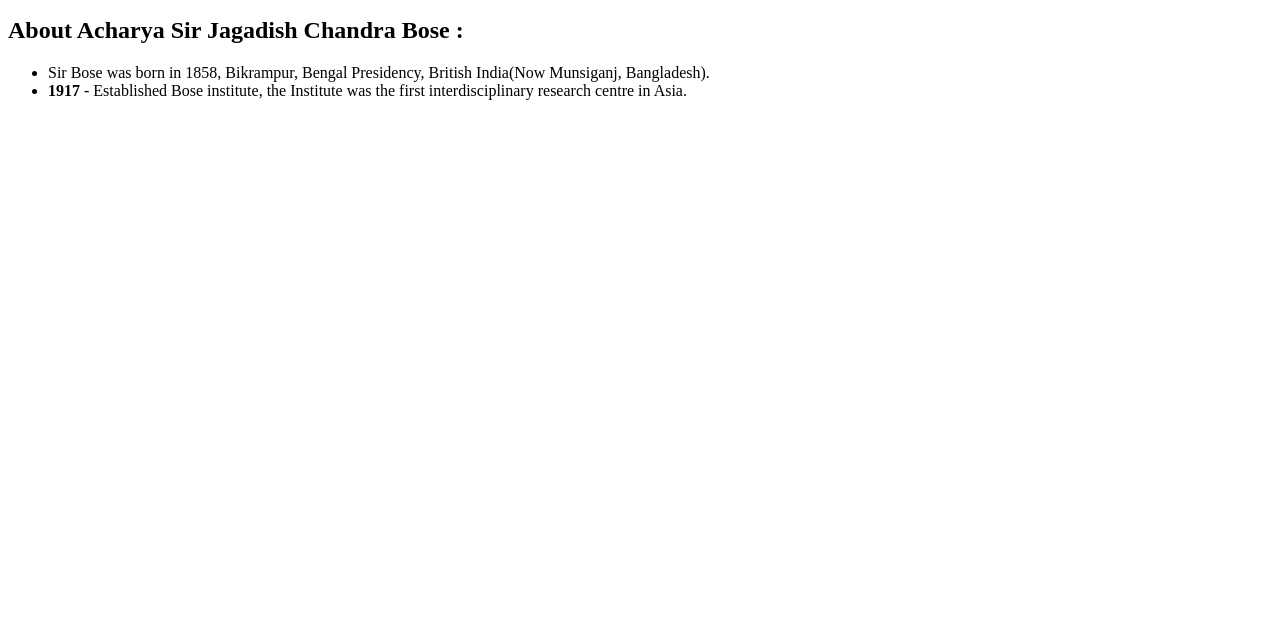
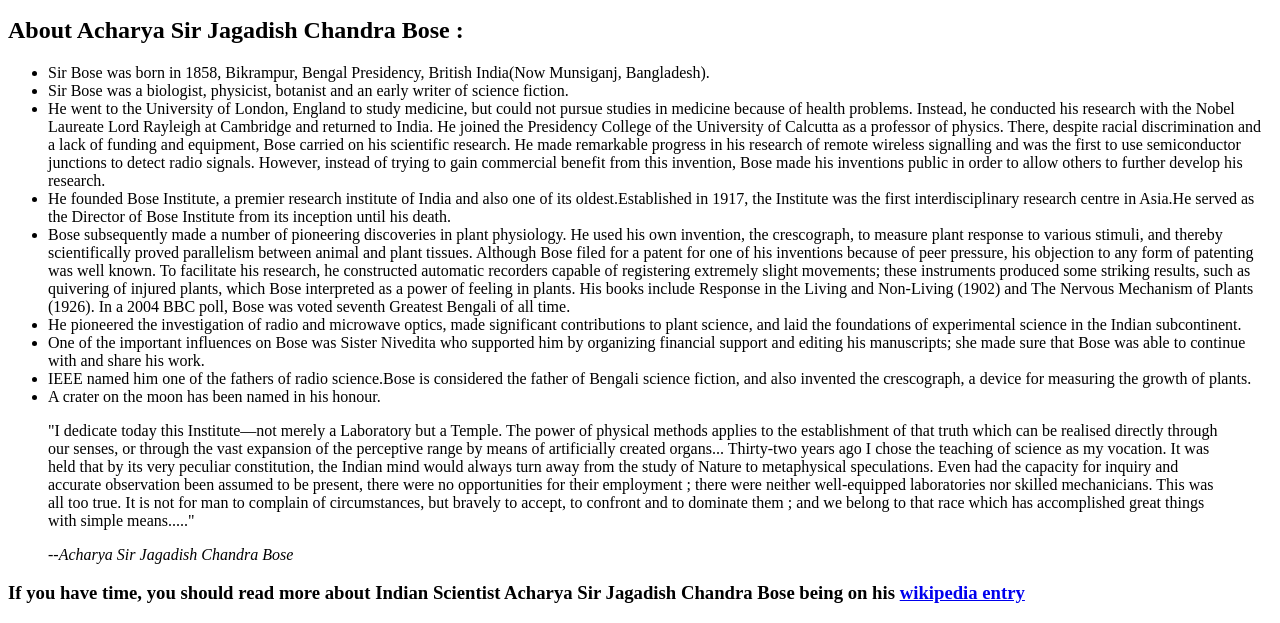
Before and after one commit to vishalpawarR/tribute-page, a plain HTML site: page index.html in a window 1280 px wide. Shown: the part 455-1078 px from the top of the page. Before the commit the page ends 800 px from the top, so only its background shows below. Drawn offline with Linux system fonts and the light colour scheme.

Commit message:
Added content to the tribute page

```diff
--- a/index.html
+++ b/index.html
@@ -1,16 +1,20 @@
 <!DOCTYPE html>
 <html lang="en">
+
 <head>
     <meta charset="UTF-8">
     <meta name="viewport" content="width=device-width, initial-scale=1.0">
     <title>Acharya Sir Jagadish Chandra Bose</title>
 </head>
+
 <body>
     <main id="main">
         <h1 id="title">Sir Jagadish Chandra Bose</h1>
         <p>The Father of the Radio Science.</p>
         <div id="img-div">
-            <img src="//upload.wikimedia.org/wikipedia/commons/thumb/2/2e/Jagadish_Chandra_Bose_1926.jpg/220px-Jagadish_Chandra_Bose_1926.jpg" alt="" id="img">
+            <img src="//upload.wikimedia.org/wikipedia/commons/thumb/2/2e/Jagadish_Chandra_Bose_1926.jpg/220px-Jagadish_Chandra_Bose_1926.jpg"
+                alt="" id="img">
+        </div>
             <p id="img-caption">Bose lecturing on the "nervous system" of plants at the Sorbonne in Paris in 1926</p>
             <h2>About Acharya Sir Jagadish Chandra Bose : </h2>
             <ul>
@@ -18,10 +22,51 @@
                     Sir Bose was born in 1858, Bikrampur, Bengal Presidency, British India(Now Munsiganj, Bangladesh).
                 </li>
                 <li>
-                    <strong>1917</strong> - Established Bose institute, the Institute was the first interdisciplinary research centre in Asia.
+                    Sir Bose was a biologist, physicist, botanist and an early writer of science fiction.
+
+                </li>
+                <li>
+                    He went to the University of London, England to study medicine, but could not pursue studies in
+                    medicine because of health problems. Instead, he conducted his research with the Nobel Laureate Lord
+                    Rayleigh at Cambridge and returned to India. He joined the Presidency College of the University of
+                    Calcutta as a professor of physics. There, despite racial discrimination and a lack of funding and
+                    equipment, Bose carried on his scientific research. He made remarkable progress in his research of
+                    remote wireless signalling and was the first to use semiconductor junctions to detect radio signals.
+                    However, instead of trying to gain commercial benefit from this invention, Bose made his inventions
+                    public in order to allow others to further develop his research.
+                </li>
+                <li>
+                    He founded Bose Institute, a premier research institute of India and also one of its oldest.Established in 1917, the Institute was the first interdisciplinary research centre in Asia.He served as the Director of Bose Institute from its inception until his death.
+                </li>
+                <li>
+                    Bose subsequently made a number of pioneering discoveries in plant physiology. He used his own invention, the crescograph, to measure plant response to various stimuli, and thereby scientifically proved parallelism between animal and plant tissues. Although Bose filed for a patent for one of his
+                    inventions because of peer pressure, his objection to any form of patenting was well known. To facilitate his research, he constructed automatic recorders capable of registering extremely slight movements; these instruments produced some striking results, such as quivering of injured plants,
+                    which Bose interpreted as a power of feeling in plants. His books include Response in the Living and Non-Living (1902) and The Nervous Mechanism of Plants (1926). In a 2004 BBC poll, Bose was voted seventh Greatest Bengali of all time.
+                </li>
+                <li>
+                    He pioneered the investigation of radio and microwave optics, made significant contributions to plant science, and laid the foundations of experimental science in the Indian subcontinent.
+                </li>
+                <li>
+                    One of the important influences on Bose was Sister Nivedita who supported him by organizing financial support and editing his manuscripts; she made sure that Bose was able to continue with and share his work.
+                </li>
+                <li>
+                    IEEE named him one of the fathers of radio science.Bose is considered the father of Bengali science
+                    fiction, and also invented the crescograph, a device for measuring the growth of plants.
+                </li>
+                <li>
+                    A crater on the moon has been named in his honour.
                 </li>
             </ul>
-        </div>
+            <blockquote cite="">
+                <p>
+                    "I dedicate today this Institute—not merely a Laboratory but a Temple. The power of physical methods applies to the establishment of that truth which can be realised directly through our senses, or through the vast expansion of the perceptive range by means of artificially created organs... Thirty-two years ago I chose the teaching of science as my vocation. It was held that by its very peculiar constitution, the Indian mind would always turn away from the study of Nature to metaphysical speculations. Even had the capacity for inquiry and accurate observation been assumed to be present, there were no opportunities for their employment ; there were neither well-equipped laboratories nor skilled mechanicians. This was all too true. It is not for man to complain of circumstances, but bravely to accept, to confront and to dominate them ; and we belong to that race which has accomplished great things with simple means....."
+                </p>
+                <cite>--Acharya Sir Jagadish Chandra Bose</cite>
+            </blockquote>
+            <h3>
+                If you have time, you should read more about Indian Scientist Acharya Sir Jagadish Chandra Bose being on his <a href="https://en.wikipedia.org/wiki/Jagadish_Chandra_Bose">wikipedia entry</a>
+            </h3>
     </main>
 </body>
+
 </html>
```
